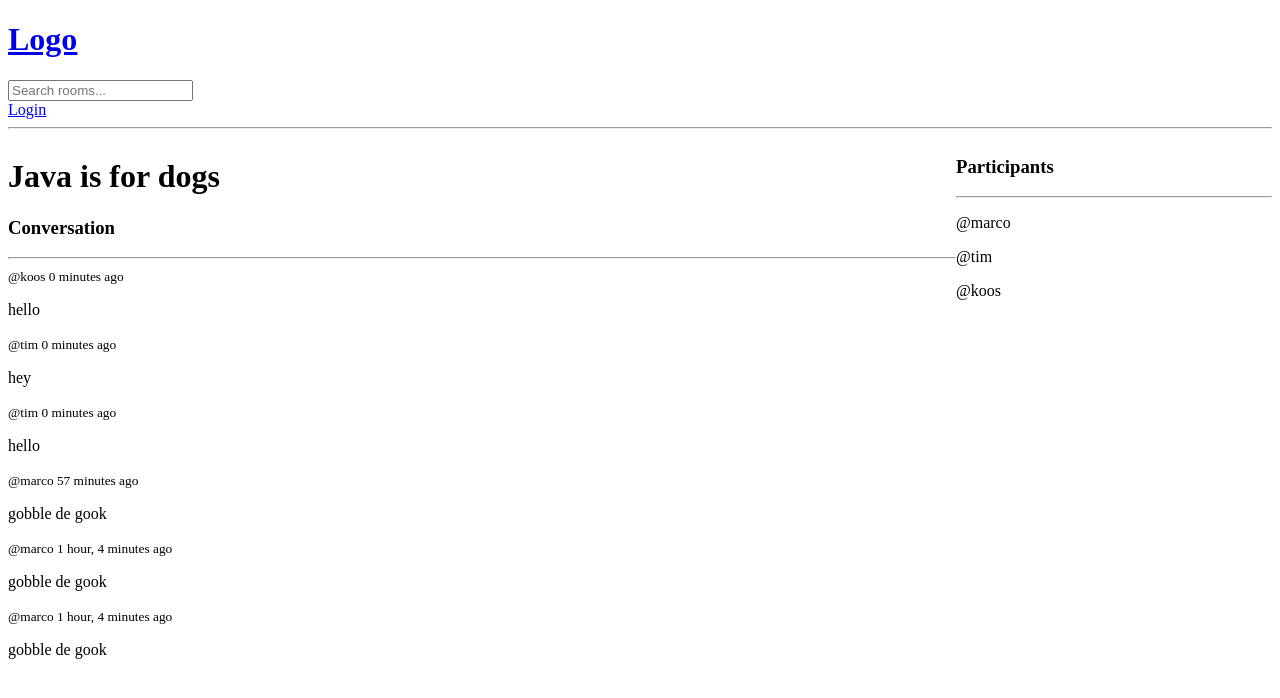
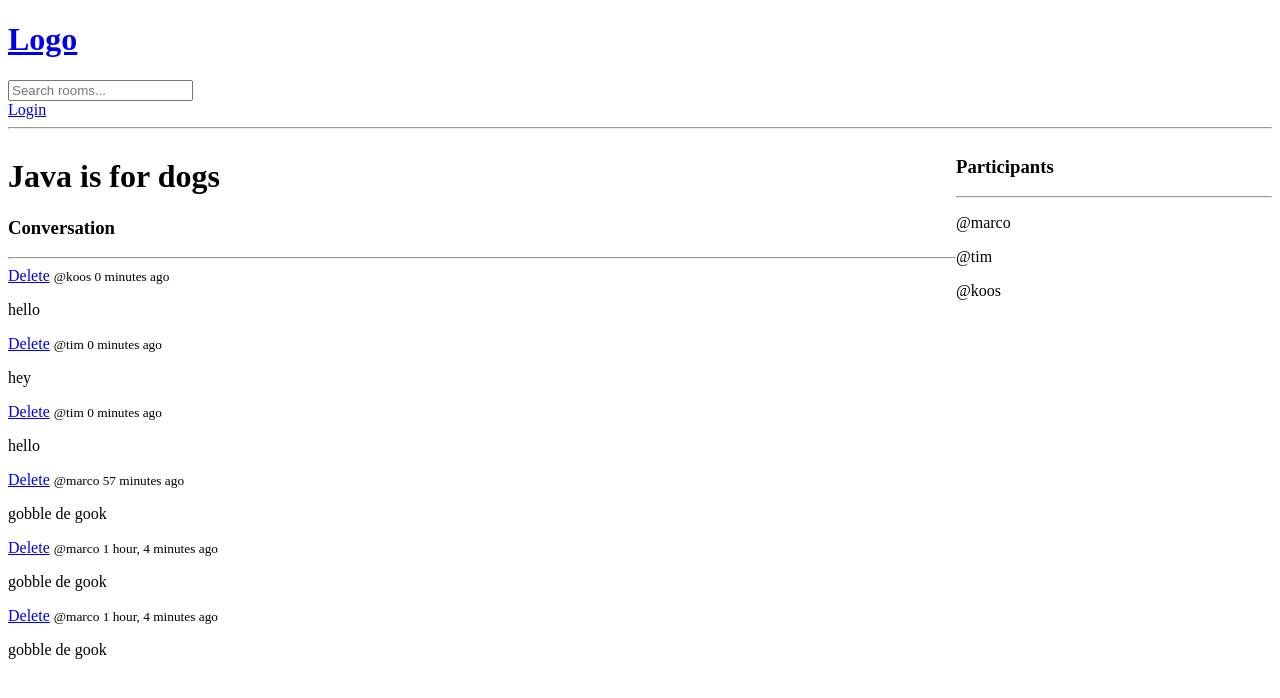
Before and after one commit to ThatGui887/djgoapp, a Django app: page /room/6/ in a window 1280 px wide. Shown: the top 698 px of the page. Run offline with Django 5.2, Linux system fonts and the light colour scheme; data comes from the database, SQL or seed files in the repository; both versions use the stored data as it was after the commit.

Commit message:
added a link to the 'delete message page'

```diff
--- a/base/templates/base/room.html
+++ b/base/templates/base/room.html
@@ -20,6 +20,7 @@
             <hr>
             {% for message in room_messages %}
             <div>
+                <a href="{% url 'delete-message'%}">Delete</a>
                 <small>@{{message.user}} {{message.created|timesince}} ago</small>
                 <p>{{message.body}}</p>
             </div>
```
Also changed, not shown: db.sqlite3.
